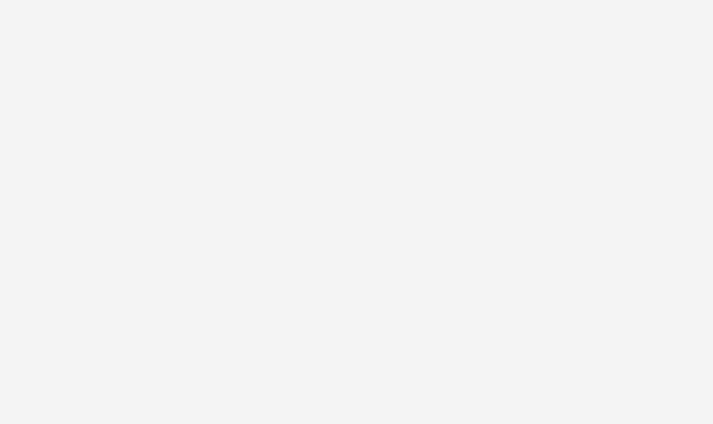
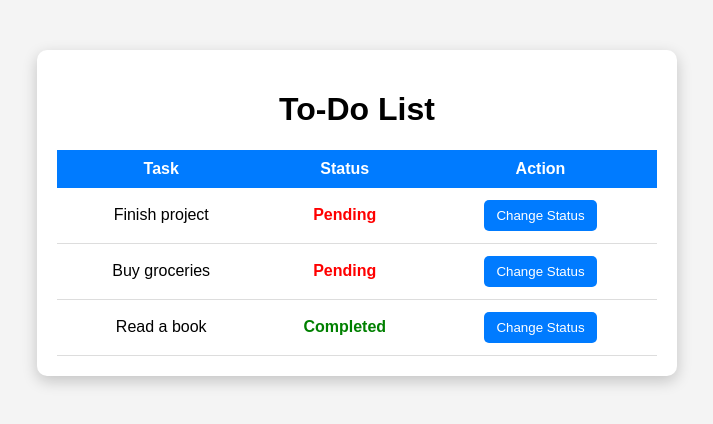
Before and after one commit to Misho-1019/ToDoList-2025, a React (Vite) app in the folder client/: page / in a window 1280 px wide. Shown: the top 424 px of the page, without its empty margins (283-996 px from the left). Built offline with nearby package versions, Linux system fonts and the light colour scheme.

Commit message:
Add content in App.jsx

```diff
--- a/client/src/App.jsx
+++ b/client/src/App.jsx
@@ -5,6 +5,35 @@ function App() {
 
   return (
     <>
+      <div class="container">
+        <h1>To-Do List</h1>
+        <table>
+          <thead>
+            <tr>
+              <th>Task</th>
+              <th>Status</th>
+              <th>Action</th>
+            </tr>
+          </thead>
+          <tbody>
+            <tr>
+              <td>Finish project</td>
+              <td class="status pending">Pending</td>
+              <td><button class="toggle-btn">Change Status</button></td>
+            </tr>
+            <tr>
+              <td>Buy groceries</td>
+              <td class="status pending">Pending</td>
+              <td><button class="toggle-btn">Change Status</button></td>
+            </tr>
+            <tr>
+              <td>Read a book</td>
+              <td class="status completed">Completed</td>
+              <td><button class="toggle-btn">Change Status</button></td>
+            </tr>
+          </tbody>
+        </table>
+      </div>
 
     </>
   )
```
